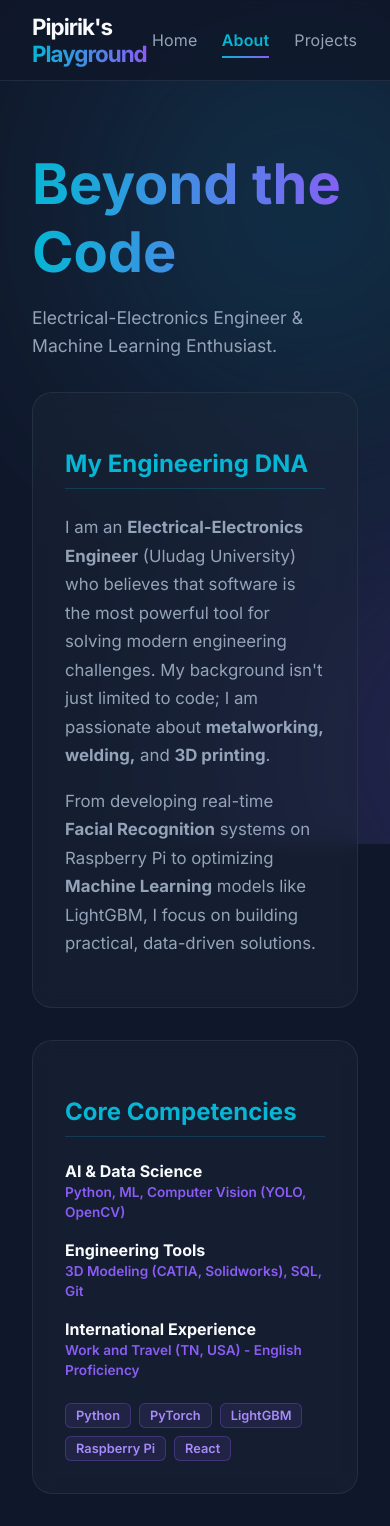
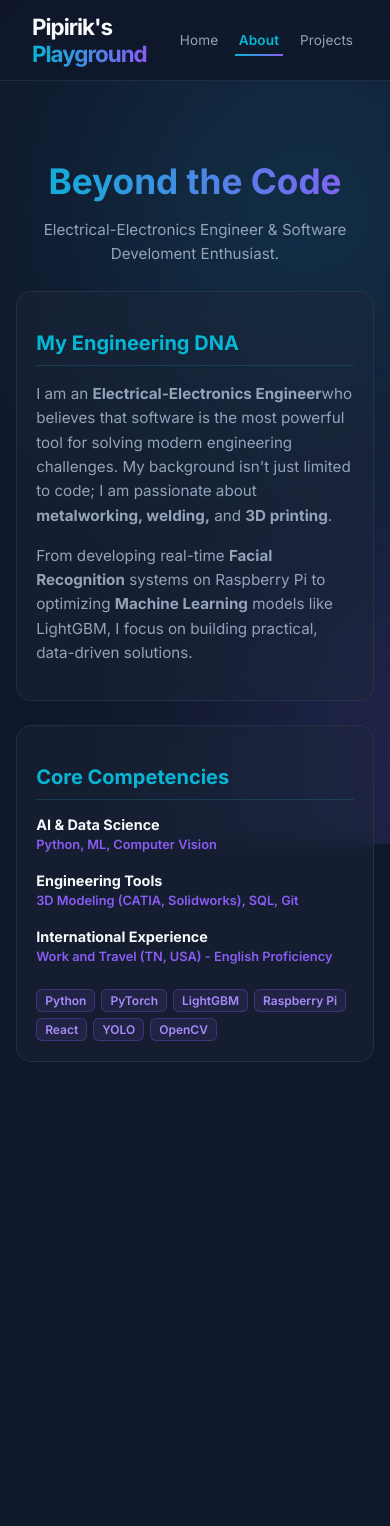
Before and after one commit to yilmaz-mert/pipirik-s-playground, a React app in the folder frontend/: page /about in a window 390 px wide. After the commit the page ends 1098 px from the top, so only its background shows below. Built offline with nearby package versions, Linux system fonts and the light colour scheme; the HTML template or start-up script is replaced by a standard one.

Commit message:
feat: implement responsive design across all pages

```diff
--- a/frontend/src/components/Navbar.css
+++ b/frontend/src/components/Navbar.css
@@ -41,7 +41,8 @@
 /* Navigation links wrapper */
 .nav-links {
   display: flex;
-  gap: 1.5rem;
+  gap: 30px;
+  align-items: center;
 }
 
 /* Individual navigation link styling */
@@ -101,3 +102,15 @@
   color: #06b6d4;
   font-weight: 600;
 }
+
+@media (max-width: 600px) {
+  .nav-links {
+    gap: 12px;
+  }
+
+  .nav-links a {
+    font-size: 0.85rem;
+    padding: 8px 4px;
+  }
+
+}
--- a/frontend/src/pages/About.css
+++ b/frontend/src/pages/About.css
@@ -49,3 +49,59 @@
 }
 
 @media (max-width: 900px) { .about-grid { grid-template-columns: 1fr; } }
+
+/* --- About Sayfası Mobil Düzenleme (Max 600px) --- */
+@media (max-width: 600px) {
+  .about-container {
+    padding: 1rem; /* Kenar boşluklarını daralttık ki içerik yayılsın */
+    margin-top: 20px;
+  }
+
+  .about-header {
+    text-align: center; /* Mobilde merkezleme daha profesyonel durur */
+    margin-bottom: 1.5rem;
+  }
+
+  .about-title {
+    font-size: 2.2rem; /* Başlığı küçülttük */
+  }
+
+  .about-grid {
+    grid-template-columns: 1fr; /* Kartları kesin olarak tek sütun yaptık */
+    gap: 1.5rem; /* Kartlar arasındaki boşluğu azalttık */
+  }
+
+  .about-card {
+    padding: 1.2rem; /* Kart içindeki iç boşluğu (padding) daralttık */
+    border-radius: 15px; /* Daha yumuşak bir köşeli yapı */
+  }
+
+  .about-card h3 {
+    font-size: 1.25rem; /* Kart başlıklarını küçülttük */
+    margin-bottom: 1rem;
+  }
+
+  .about-text {
+    font-size: 0.95rem; /* Metin boyutunu okunaklı seviyeye çektik */
+    line-height: 1.6;
+  }
+
+  .experience-item h4 {
+    font-size: 0.9rem;
+  }
+
+  .experience-item span {
+    font-size: 0.8rem;
+  }
+
+  /* Skill badgelerini mobilde daha derli toplu yapalım */
+  .skill-tag-group {
+    justify-content: flex-start;
+    gap: 6px;
+  }
+
+  .skill-badge-pro {
+    font-size: 0.75rem;
+    padding: 3px 8px;
+  }
+}
--- a/frontend/src/pages/About.jsx
+++ b/frontend/src/pages/About.jsx
@@ -15,7 +15,7 @@ const About = () => {
         <header className="about-header">
           <h1 className="about-title">Beyond the <span>Code</span></h1>
           <p className="hero-description">
-            Electrical-Electronics Engineer & Machine Learning Enthusiast.
+            Electrical-Electronics Engineer & <span>Software Develoment</span> Enthusiast.
           </p>
         </header>
 
@@ -24,7 +24,7 @@ const About = () => {
           <div className="about-card">
             <h3>My Engineering DNA</h3>
             <p className="about-text">
-              I am an <strong>Electrical-Electronics Engineer</strong> (Uludag University)
+              I am an <strong>Electrical-Electronics Engineer</strong>
               who believes that software is the most powerful tool for solving modern engineering
               challenges. My background isn't just limited to code; I am passionate
               about <strong>metalworking, welding,</strong> and <strong>3D printing</strong>.
@@ -42,7 +42,7 @@ const About = () => {
 
             <div className="experience-item">
               <h4>AI & Data Science</h4>
-              <span>Python, ML, Computer Vision (YOLO, OpenCV)</span>
+              <span>Python, ML, Computer Vision</span>
             </div>
 
             <div className="experience-item">
@@ -61,6 +61,8 @@ const About = () => {
               <span className="skill-badge-pro">LightGBM</span>
               <span className="skill-badge-pro">Raspberry Pi</span>
               <span className="skill-badge-pro">React</span>
+              <span className="skill-badge-pro">YOLO</span>
+              <span className="skill-badge-pro">OpenCV</span>
             </div>
           </div>
         </div>
--- a/frontend/src/pages/Home.css
+++ b/frontend/src/pages/Home.css
@@ -74,12 +74,6 @@
   font-weight: 600;
 }
 
-.cta-group { display: flex; gap: 15px; margin-top: 2rem; }
-.cta-button { padding: 12px 30px; border-radius: 12px; font-weight: 600; text-decoration: none; transition: 0.3s; }
-.cta-button.primary { background: #06b6d4; color: #0f172a; }
-.cta-button.secondary { border: 1px solid #334155; color: white; }
-.cta-button:hover { transform: translateY(-5px); box-shadow: 0 10px 20px rgba(6, 182, 212, 0.3); }
-
 /* Responsive */
 @media (max-width: 900px) {
   .hero-content { flex-direction: column; text-align: center; }
@@ -87,3 +81,47 @@
   .skill-tags { justify-content: center; }
   .cta-group { justify-content: center; }
 }
+
+/* --- Mobile --- */
+@media (max-width: 600px) {
+  .home-wrapper {
+    padding: 20px 0;
+    min-height: auto;
+    align-items: flex-start;
+  }
+
+  .hero-content {
+    gap: 25px;
+    padding: 1rem;
+  }
+
+  .profile-frame {
+    width: 180px;
+    height: 180px;
+    border-width: 3px;
+  }
+
+  .hero-title {
+    font-size: 2.5rem;
+    line-height: 1.2;
+  }
+
+  .hero-subtitle {
+    font-size: 1.2rem;
+    margin-top: 0.5rem;
+  }
+
+  .hero-description {
+    font-size: 0.95rem;
+    padding: 0 10px;
+  }
+
+  .skill-tags {
+    gap: 8px;
+  }
+
+  .skill-tags span {
+    font-size: 0.8rem;
+    padding: 4px 10px;
+  }
+}
--- a/frontend/src/pages/Home.jsx
+++ b/frontend/src/pages/Home.jsx
@@ -28,13 +28,8 @@ const Home = () => {
               Bridging the gap between engineering and modern web technologies.
             </p>
 
-            <div className="cta-group">
-              <Link to="/projects" className="cta-button primary">View Projects</Link>
-              <Link to="/about" className="cta-button secondary">About Me</Link>
-            </div>
-
             <div className="skill-tags">
-              <span>Python</span>
+              <span>Web Development</span>
               <span>Machine Learning</span>
               <span>Data Science</span>
               <span>Computer Vision</span>
--- a/frontend/src/pages/Projects/Exam/Exam.css
+++ b/frontend/src/pages/Projects/Exam/Exam.css
@@ -405,8 +405,81 @@
   .review-details { grid-template-columns: 1fr; }
 }
 
+/* --- Optimized Mobile Styles for Exam --- */
 @media (max-width: 600px) {
-  .q-card { padding: 25px; }
-  .q-card h2 { font-size: 1.3rem; }
-  .opt-row { padding: 8px; }
+  /* 1. Header Fix: Stack Timer and Button */
+  .exam-header-bar {
+    flex-direction: column; /* Stack vertically */
+    gap: 15px;
+    margin-bottom: 25px;
+  }
+
+  .timer-display {
+    width: 50%; /* Make timer full width */
+    text-align: center;
+    padding: 10px;
+    font-size: 0.9rem;
+  }
+
+  .finish-exam-btn {
+    width:50%; /* Make button full width */
+    padding: 10px;
+  }
+
+  /* 2. Result Screen Fix: Maximize visible space */
+  .result-card {
+    padding: 25px 15px; /* Reduce padding to save space */
+    width: 95%;
+    max-height: 95vh; /* Allow it to take almost full height */
+    display: flex;
+    flex-direction: column;
+  }
+
+  .score-circle {
+    width: 100px; /* Smaller circle for mobile */
+    height: 100px;
+    font-size: 1.8rem;
+    margin: 10px auto;
+  }
+
+  .review-list {
+    margin: 15px 0;
+    max-height: 400px; /* Ensure enough room to see items */
+    padding-right: 5px;
+  }
+
+  .review-item {
+    padding: 15px;
+    margin-bottom: 12px;
+  }
+
+  .review-q-body {
+    font-size: 0.95rem; /* Slightly smaller text for better fit */
+  }
+
+  .review-details {
+    grid-template-columns: 1fr; /* Single column for answers */
+    gap: 10px;
+  }
+
+  /* 3. Question Card Tweaks */
+  .q-card {
+    padding: 20px;
+    border-radius: 20px;
+  }
+
+  .q-card h2 {
+    font-size: 1.2rem;
+    margin-bottom: 25px;
+  }
+
+  .choice-item {
+    padding: 14px 18px;
+    font-size: 1rem;
+  }
+
+  /* 4. Optical Form Tweaks */
+  .optical-grid-scroll {
+    grid-template-columns: repeat(auto-fit, minmax(140px, 1fr)); /* Better fit for small rows */
+  }
 }
--- /dev/null
+++ b/frontend/src/pages/Projects/Projects.css
@@ -0,0 +1,63 @@
+/* Projects.css */
+
+.container {
+  max-width: 1100px;
+  margin: 0 auto;
+  padding: 2rem;
+  text-align: center;
+}
+
+/* Base grid layout for desktop */
+.project-grid {
+  display: grid;
+  grid-template-columns: repeat(auto-fit, minmax(280px, 1fr));
+  gap: 25px;
+  margin-top: 30px;
+}
+
+/* Individual project cards */
+.project-card {
+  background: rgba(30, 41, 59, 0.4);
+  border: 1px solid rgba(51, 65, 85, 0.5);
+  padding: 2rem;
+  border-radius: 15px;
+  text-decoration: none; /* Remove underline from Link */
+  color: inherit;
+  transition: transform 0.3s ease, border-color 0.3s ease;
+  backdrop-filter: blur(8px);
+}
+
+.project-card:hover {
+  transform: translateY(-5px);
+  border-color: #06b6d4;
+}
+
+.project-card h3 {
+  color: #06b6d4;
+  margin-bottom: 0.5rem;
+}
+
+.project-card p {
+  color: #94a3b8;
+  font-size: 0.95rem;
+}
+
+/* --- Mobile Optimization (Max 600px) --- */
+@media (max-width: 600px) {
+  .container {
+    padding: 1rem;
+  }
+
+  .hero-title {
+    font-size: 2.5rem; /* Adjust title size for mobile */
+  }
+
+  .project-grid {
+    grid-template-columns: 1fr; /* Stack cards vertically on mobile */
+    gap: 15px;
+  }
+
+  .project-card {
+    padding: 1.5rem; /* Slightly smaller padding for smaller screens */
+  }
+}
--- a/frontend/src/pages/Projects/Projects.jsx
+++ b/frontend/src/pages/Projects/Projects.jsx
@@ -1,37 +1,35 @@
 import React from 'react';
-/* Import routing components from react-router-dom */
 import { Link, Outlet, useLocation } from 'react-router-dom';
+import './Projects.css'; // Import the new CSS file
 
 const Projects = () => {
-  /* Get the current location object to determine the active path */
   const location = useLocation();
 
-  /* Check if the user is on the root projects page or a sub-route */
+  // Determine if we are on the main projects listing page
   const isMainProjectsPage = location.pathname === '/projects';
 
   return (
     <div className="container">
-      {/* Conditional Rendering based on the current URL path */}
       {isMainProjectsPage ? (
         <>
           <h1 className="hero-title">My <span>Projects</span></h1>
 
-          {/* Grid layout containing links to individual project sub-routes */}
-          <div className="project-grid" style={{ display: 'flex', gap: '20px', marginTop: '20px' }}>
+          {/* Using a CSS class instead of inline styles for better responsiveness */}
+          <div className="project-grid">
 
-            {/* Link to the Hangman game sub-route */}
+            {/* Project: Hangman Game */}
             <Link to="hangman" className="project-card">
               <h3>Hangman Game</h3>
               <p>Test your vocabulary!</p>
             </Link>
 
-            {/* Link to the Todo List application sub-route */}
+            {/* Project: Todo List */}
             <Link to="todolist" className="project-card">
               <h3>Todo List</h3>
               <p>Manage your daily tasks.</p>
             </Link>
 
-            {/* Link to the Exam application sub-route */}
+            {/* Project: Exam App */}
             <Link to="exam" className="project-card">
               <h3>Exam</h3>
               <p>Test your knowledge!</p>
@@ -40,10 +38,7 @@ const Projects = () => {
           </div>
         </>
       ) : (
-        /* The Outlet component acts as a placeholder.
-           It renders the child component (Hangman or TodoList)
-           matching the current sub-route.
-        */
+        /* Render child routes (Hangman, TodoList, etc.) */
         <Outlet />
       )}
     </div>
```
Also changed, not shown: frontend/src/pages/Projects/TodoList/TodoList.css (line endings or trailing spaces).
